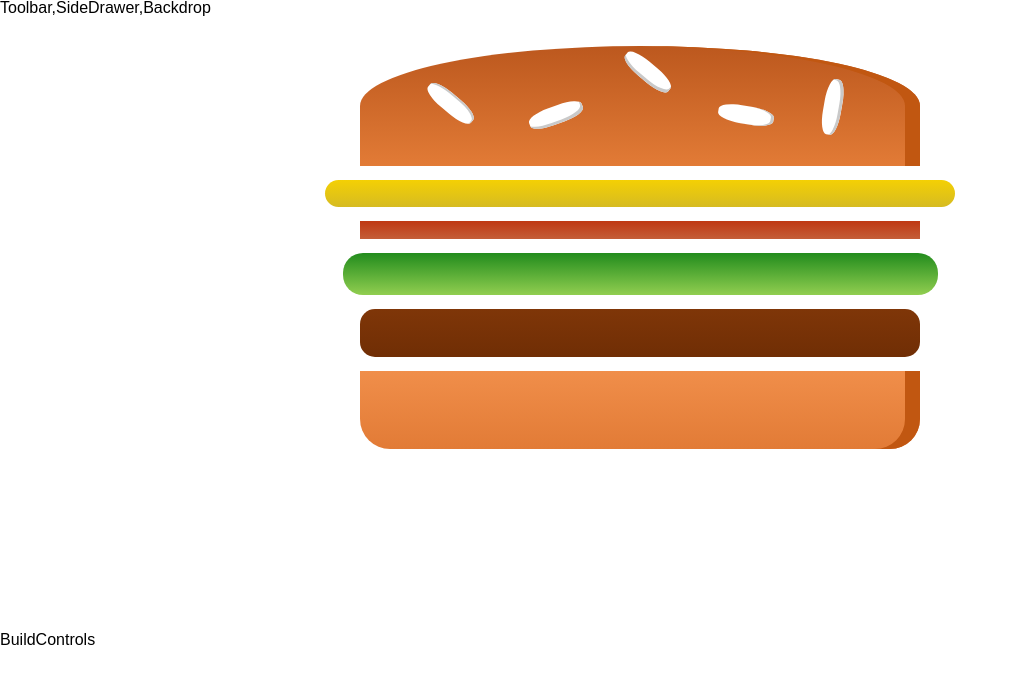
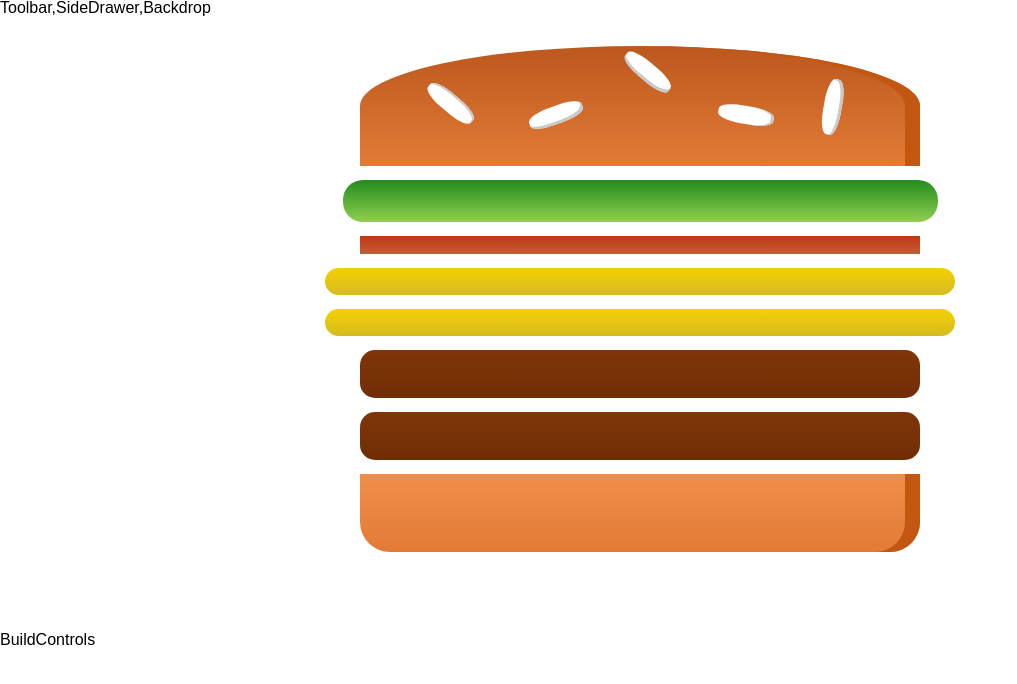
Before and after one commit to LudmilaSchlegelova/react-burger-order, a React (Create React App) app: page / in a window 1280 px wide. Shown: the top 684 px of the page, without its empty margins (0-1017 px from the left). Built offline with nearby package versions, Linux system fonts and the light colour scheme; a web font is replaced by a local one.

Commit message:
feat: output burger ingredients dynamically

```diff
--- a/src/components/Burger/BurgerIngredient/index.jsx
+++ b/src/components/Burger/BurgerIngredient/index.jsx
@@ -1,6 +1,7 @@
 import React from 'react'
 import styled from 'styled-components'
 
+//DU preskumat a pohrat sa so stylovanim, after before pri semiackach
 const BreadBottom = styled.div`
 	height: 13%;
 	width: 80%;
--- a/src/components/Burger/index.jsx
+++ b/src/components/Burger/index.jsx
@@ -28,13 +28,20 @@ const Wrapper = styled.div`
 `
 
 const Burger = props => {
+	const transformedIngredients = []
+	Object.keys(props.ingredients).map((typeIngredient, i) => {
+		const countIngredient = props.ingredients[typeIngredient]
+		for (let i = 0; i < countIngredient; i++) {
+			transformedIngredients.push(
+				<BurgerIngredient key={typeIngredient + i} type={typeIngredient} />
+			)
+		}
+	})
+	console.log(transformedIngredients)
 	return (
 		<Wrapper>
 			<BurgerIngredient type="bread-top" />
-			<BurgerIngredient type="cheese" />
-			<BurgerIngredient type="bacon" />
-			<BurgerIngredient type="salad" />
-			<BurgerIngredient type="meat" />
+			{transformedIngredients}
 			<BurgerIngredient type="bread-bottom" />
 		</Wrapper>
 	)
--- a/src/containers/BurgerBuilder/index.jsx
+++ b/src/containers/BurgerBuilder/index.jsx
@@ -3,10 +3,18 @@ import Auth from '../../hoc/Auth'
 import Burger from '../../components/Burger'
 
 class BurgerBuilder extends Component {
+	//stary zapis
+	// constructor(props) {
+	// 	super(props)
+	// 	this.state = {}
+	// }
+
+	state = { ingredients: { salad: 1, bacon: 1, cheese: 2, meat: 2 } }
+
 	render() {
 		return (
 			<Auth>
-				<Burger />
+				<Burger ingredients={this.state.ingredients} />
 				<div>BuildControls</div>
 			</Auth>
 		)
```
